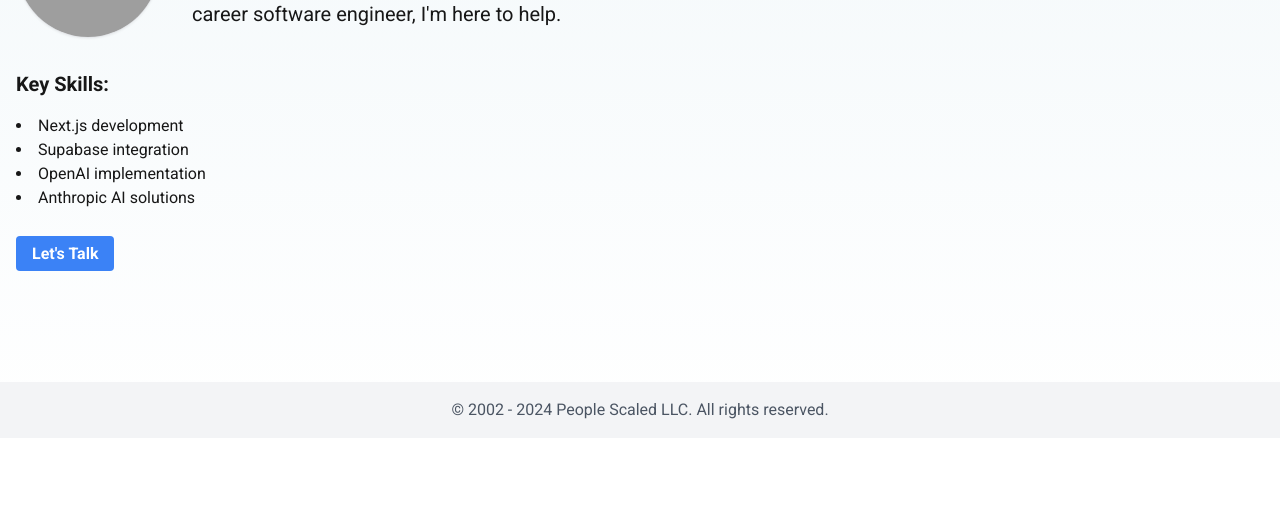
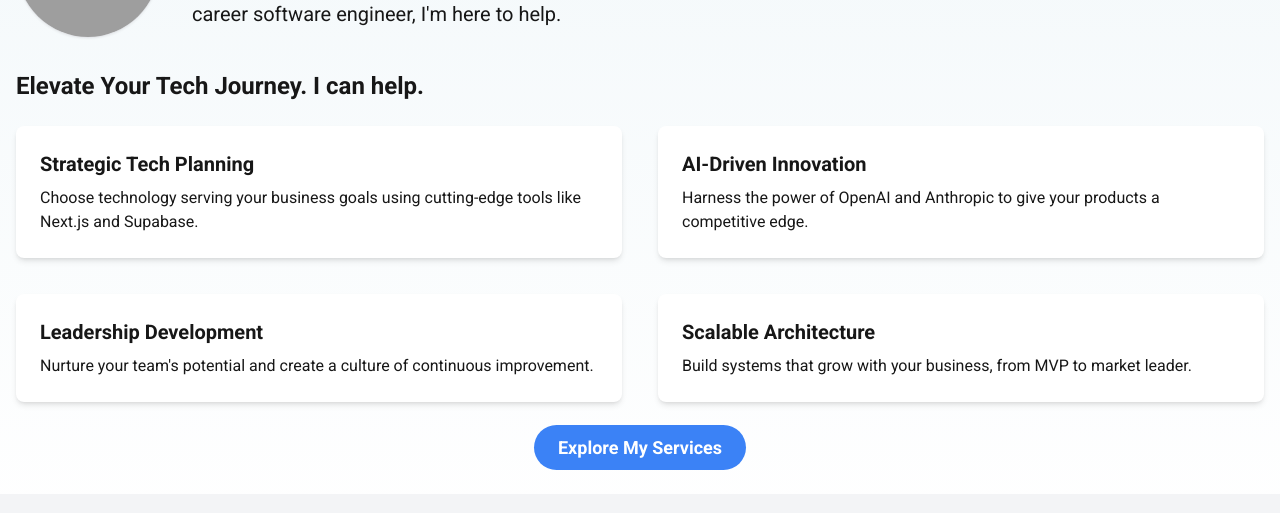
Before and after one commit to jlleblanc/jlleblanc.github.io, a Next.js app: page / in a window 1280 px wide. Shown: the part 362-875 px from the top of the page. Before the commit the page ends 800 px from the top, so only its background shows below. Built offline with nearby package versions, Linux system fonts and the light colour scheme; grey boxes are pictures that could not be loaded.

Commit message:
Remove skills from homepage, make it more offers focused

```diff
--- a/src/pages/index.js
+++ b/src/pages/index.js
@@ -32,24 +32,38 @@ export default function Home() {
         <img src="https://github.com/jlleblanc.png" alt="Joe" className="w-36 h-36 rounded-full mb-4 sm:mb-0 sm:mr-8 border border-gray-200 shadow-sm" />
         <div className="text-xl sm:text-left sm:self-center">
           <p>
-            Hi, I&apos;m Joe! I&apos;m a software engineering leader helping startups build great products and services.
+            Hi, I'm Joe! I'm a software engineering leader helping startups build great products and services.
             I bring years of experience to help you move fast now, while planning ahead for the future.
           </p>
           <p className="mt-3">
-            Whether you&apos;re an entrepreneur seeking technical direction, an experienced developer moving into leadership, or an early career software engineer, I&apos;m here to help.
+            Whether you're an entrepreneur seeking technical direction, an experienced developer moving into leadership, or an early career software engineer, I'm here to help.
           </p>
         </div>
       </div>
-      <h3 className="text-xl font-semibold mb-4">Key Skills:</h3>
-      <ul className="list-disc list-inside mb-8">
-        <li>Next.js development</li>
-        <li>Supabase integration</li>
-        <li>OpenAI implementation</li>
-        <li>Anthropic AI solutions</li>
-      </ul>
-      <Link href="/contact" className="bg-blue-500 text-white font-bold py-2 px-4 rounded">
-        Let&apos;s Talk
-      </Link>
+      <h3 className="text-2xl font-semibold mb-6">Elevate Your Tech Journey. I can help.</h3>
+      <div className="grid grid-cols-1 md:grid-cols-2 gap-9 mb-8">
+        <div className="bg-white p-6 rounded-lg shadow-md">
+          <h4 className="text-xl font-semibold mb-2">Strategic Tech Planning</h4>
+          <p>Choose technology serving your business goals using cutting-edge tools like Next.js and Supabase.</p>
+        </div>
+        <div className="bg-white p-6 rounded-lg shadow-md">
+          <h4 className="text-xl font-semibold mb-2">AI-Driven Innovation</h4>
+          <p>Harness the power of OpenAI and Anthropic to give your products a competitive edge.</p>
+        </div>
+        <div className="bg-white p-6 rounded-lg shadow-md">
+          <h4 className="text-xl font-semibold mb-2">Leadership Development</h4>
+          <p>Nurture your team's potential and create a culture of continuous improvement.</p>
+        </div>
+        <div className="bg-white p-6 rounded-lg shadow-md">
+          <h4 className="text-xl font-semibold mb-2">Scalable Architecture</h4>
+          <p>Build systems that grow with your business, from MVP to market leader.</p>
+        </div>
+      </div>
+      <div className="text-center">
+        <Link href="/services" className="bg-blue-500 text-white font-bold py-3 px-6 rounded-full text-lg hover:bg-blue-600 transition duration-300">
+          Explore My Services
+        </Link>
+      </div>
     </Layout>
   )
 }
```
